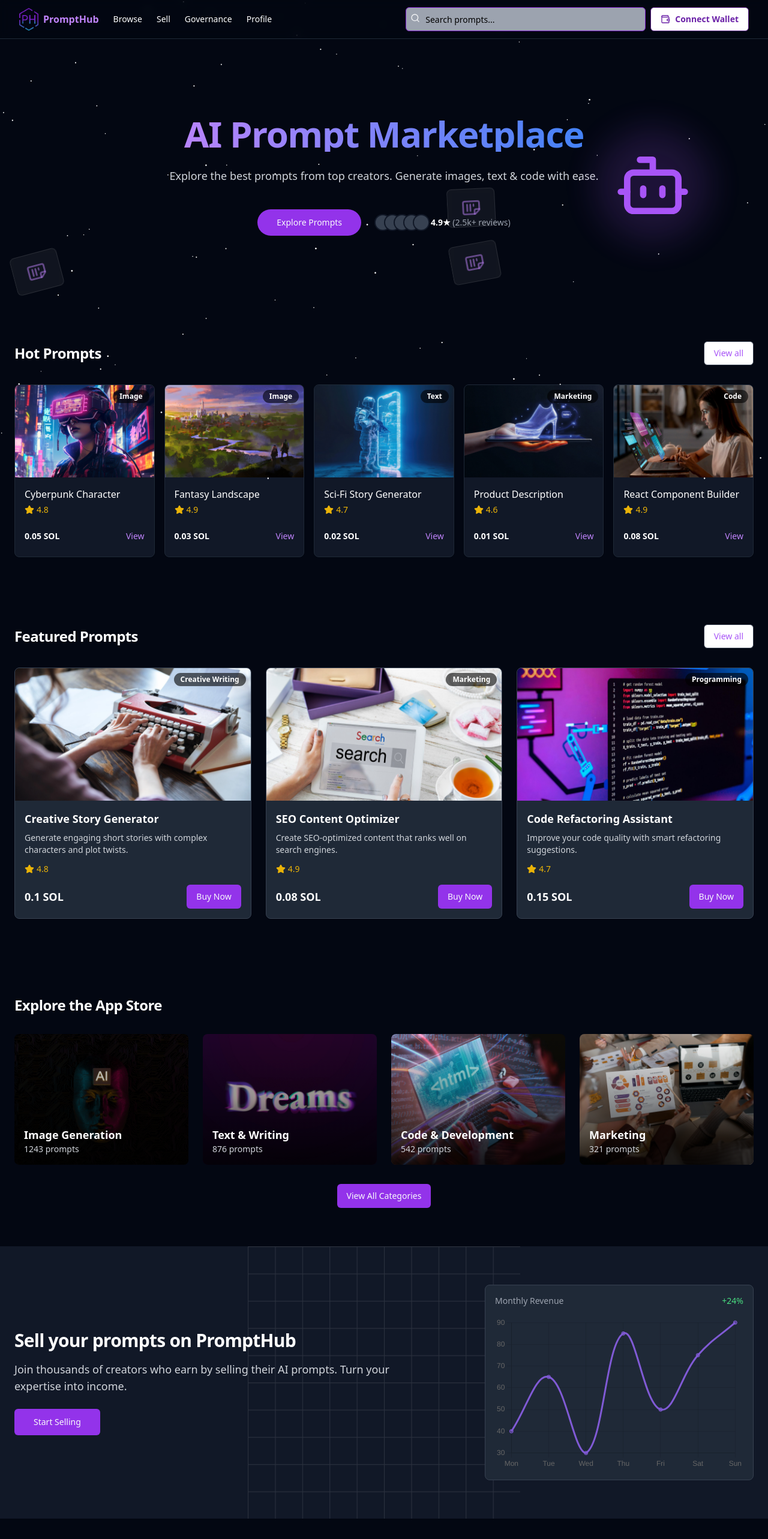
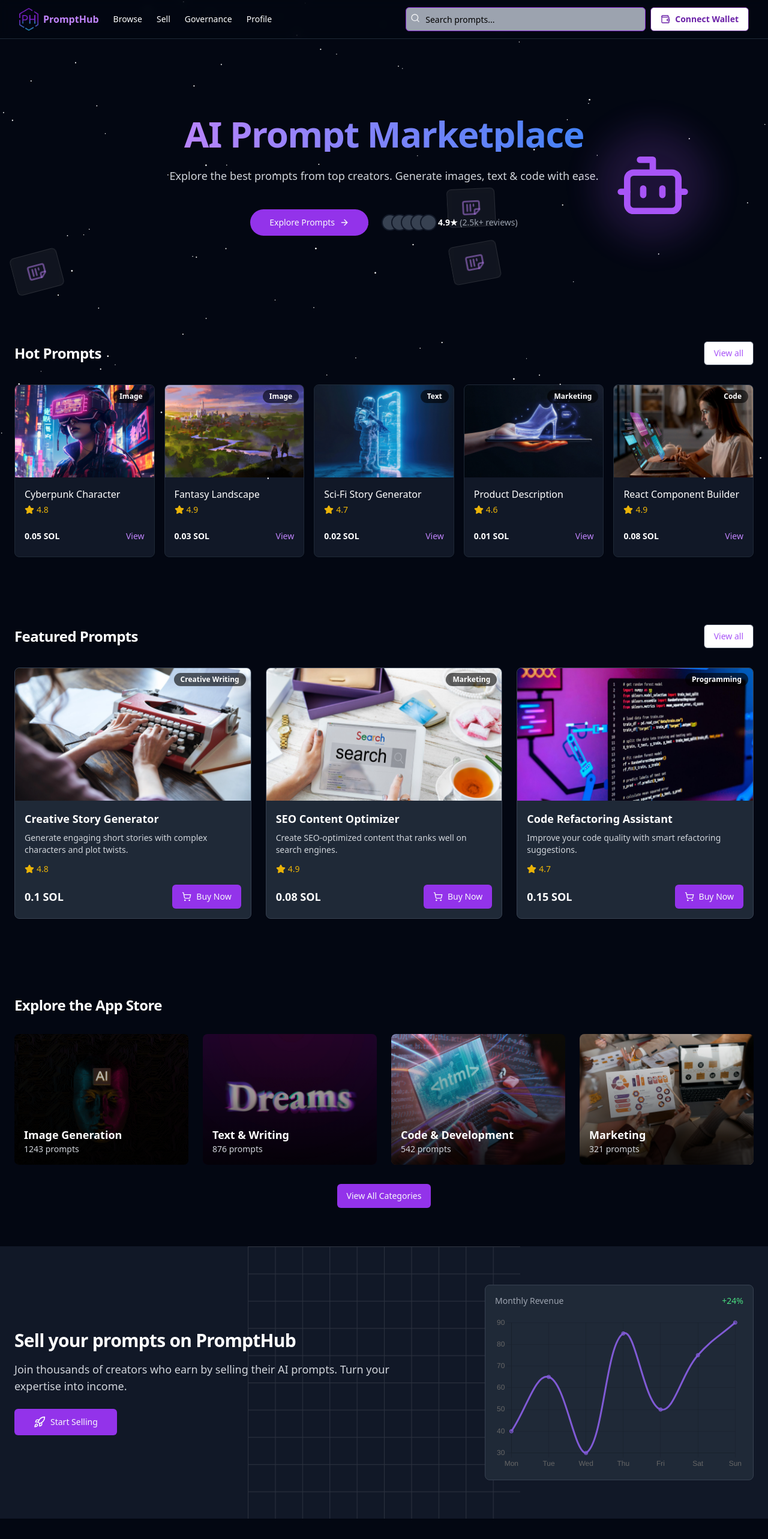
Before and after one commit to OkeyAmy/PromptHash, a Next.js app: page / in a window 1280 px wide. Shown: the top 2566 px of the page at 60% size. Built offline with nearby package versions, Linux system fonts and the light colour scheme.

Commit message:
refactor the landing page to add the icons

```diff
--- a/app/browse/page.jsx
+++ b/app/browse/page.jsx
@@ -24,7 +24,7 @@ const codingPrompts = [
 		title: "Code Snippet Generator",
 		description:
 			"Generate code snippets for various programming languages quickly and accurately.",
-		image: "/placeholder.svg?height=200&width=300",
+		image: "https://www.figma.com/design/EsAjRBicYMLlYLKa4mjR9Z/PromptHub?node-id=53-16&t=U5w98PNgemuEBXi6-4",
 		price: 0.05,
 		category: "Coding",
 		rating: 4.7,
--- a/app/sell/page.tsx
+++ b/app/sell/page.tsx
@@ -169,8 +169,8 @@ export default function SellPage() {
     return (
 			<div className="min-h-screen flex flex-col bg-gradient-to-r from-purple-400 to-blue-500">
 				<Navigation />
-				<main className="flex-1 container py-8">
-					<div className="max-w-5xl mx-auto">
+				<main className="flex-1 container py-8 ">
+					<div className="max-w-5xl mx-auto ">
 						<Tabs defaultValue="new">
 							<TabsList className="grid w-full grid-cols-2">
 								<TabsTrigger value="new">New Prompt</TabsTrigger>
@@ -183,7 +183,7 @@ export default function SellPage() {
 										<CardTitle>List a New Prompt</CardTitle>
 									</CardHeader>
 									<CardContent>
-										<form onSubmit={handleSubmit} className="space-y-6">
+										<form onSubmit={handleSubmit} className="space-y-6 ">
 											<div className="grid grid-cols-1 md:grid-cols-2 gap-6">
 												<div className="space-y-2">
 													<label className="text-sm font-medium">Title</label>
--- a/components/featured-prompts.jsx
+++ b/components/featured-prompts.jsx
@@ -1,7 +1,7 @@
 import { Button } from "./ui/button"
 import { Card, CardContent, CardFooter } from "./ui/card"
 import { Badge } from "./ui/badge"
-import { StarIcon } from "lucide-react"
+import { StarIcon, ShoppingCart } from "lucide-react"
 
 const featuredPrompts = [
   {
@@ -67,7 +67,10 @@ export function FeaturedPrompts() {
               </CardContent>
               <CardFooter className="p-4 pt-0 flex justify-between items-center">
                 <span className="text-lg font-bold text-white">{prompt.price}</span>
-                <Button className="bg-purple-600 hover:bg-purple-700">Buy Now</Button>
+                <Button className="bg-purple-600 hover:bg-purple-700 flex items-center gap-2">
+                  <ShoppingCart className="h-4 w-4" />
+                  Buy Now
+                </Button>
               </CardFooter>
             </Card>
           ))}
--- a/components/hero.jsx
+++ b/components/hero.jsx
@@ -2,11 +2,12 @@ import { Button } from "./ui/button"
 import Link from "next/link"
 import { FloatingPaper } from "@/components/floating-paper";
 import { RoboAnimation } from "@/components/robo-animation";
+import { SparklesCore } from "@/components/sparkles";
+import { ArrowRight } from "lucide-react"; // Added Lucide icon
 
 export function Hero() {
-  return (
+	return (
 		<div className="relative">
-
 			{/* Floating papers background */}
 			<div className="absolute inset-0 overflow-hidden">
 				<FloatingPaper count={6} />
@@ -27,7 +28,10 @@ export function Hero() {
 								size="lg"
 								className="rounded-full bg-purple-600 hover:bg-purple-700"
 							>
-								Explore Prompts
+								<span className="flex items-center gap-2">
+									<span>Explore Prompts</span>
+									<ArrowRight size={16} />
+								</span>
 							</Button>
 						</Link>
 						<div className="flex items-center space-x-1">
--- a/components/seller-cta.jsx
+++ b/components/seller-cta.jsx
@@ -11,6 +11,7 @@ import {
   Tooltip,
   Legend,
 } from "chart.js"
+import { Rocket } from "lucide-react"  // Added lucid react icon
 
 Chart.register(CategoryScale, LinearScale, PointElement, LineElement, Tooltip, Legend)
 
@@ -59,7 +60,8 @@ export function SellerCTA() {
               Join thousands of creators who earn by selling their AI prompts. Turn your expertise into income.
             </p>
             <Link href="/sell">
-              <Button size="lg" className="bg-purple-600 hover:bg-purple-700">
+              <Button size="lg" className="bg-purple-600 hover:bg-purple-700 flex items-center">
+                <Rocket className="mr-2 h-5 w-5" />
                 Start Selling
               </Button>
             </Link>
```
